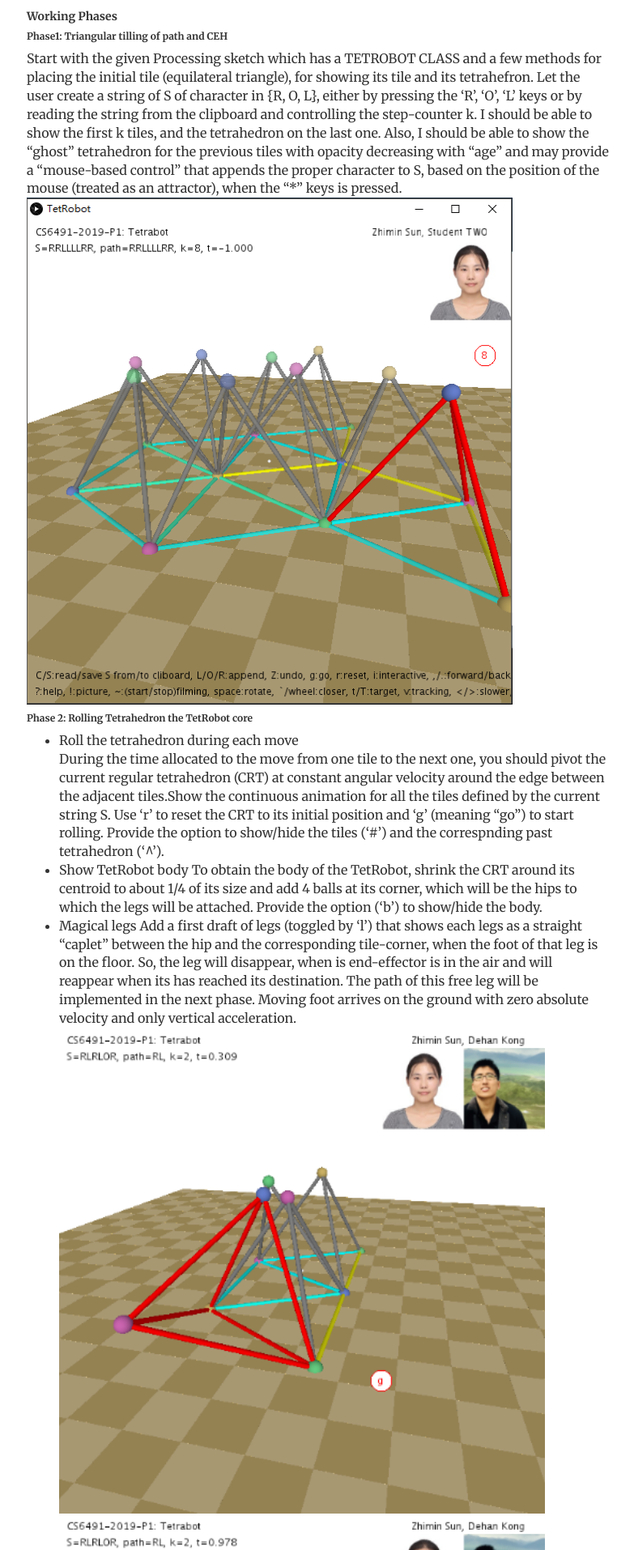
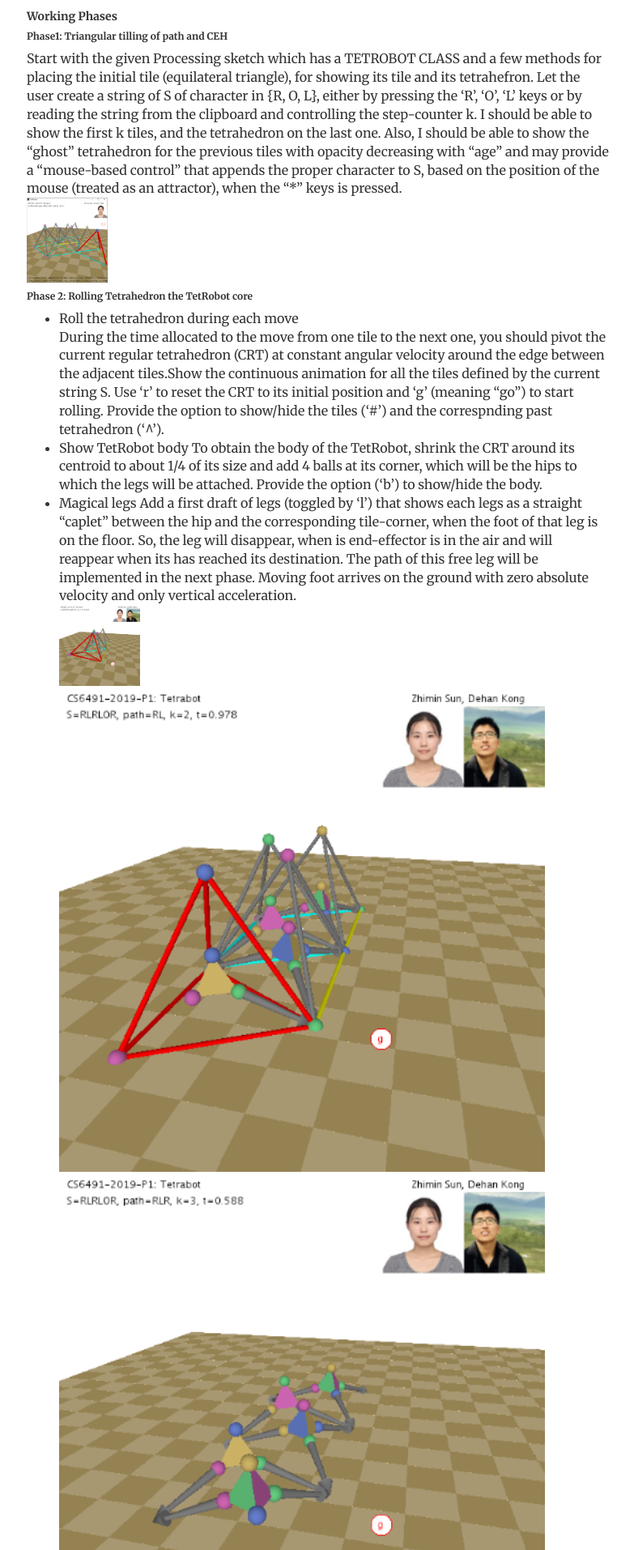
Before and after one commit to Zoe353/Zoe353.github.io, a Jekyll site: the page built from _projectposts/2019-12-12-project0.md, in a window 1280 px wide. Shown: the part 352-2266 px from the top of the page at 81% size, without its empty margins (247-1030 px from the left). Built offline with Jekyll 4.4.1, drawn with Linux system fonts in a browser that asks for light colours.

```diff
--- a/_projectposts/2019-12-12-project0.md
+++ b/_projectposts/2019-12-12-project0.md
@@ -17,7 +17,7 @@
 its tile and its tetrahefron. Let the user create a string of S of character in {R, O, L}, either by pressing the 'R', 'O', 'L' keys or by reading the string from the clipboard and
 controlling the step-counter k. I should be able to show the first k tiles, and the tetrahedron on the last one. Also, I should be able to show the "ghost" tetrahedron for the previous tiles with opacity decreasing with
 "age" and may provide a "mouse-based control" that appends the proper character to S, based on the position of the mouse (treated as an attractor), when the "*" keys is pressed.
-<img  class="img-content" alt="Zhimin Sun" width="600"  src="/assets/img/TetRobotPhase1.PNG">
+<img  class="img-content" alt="Zhimin Sun" width="100"  src="/assets/img/TetRobotPhase1.PNG">
 ###### Phase 2: Rolling Tetrahedron the TetRobot core
 * Roll the tetrahedron during each move
 During the time allocated to the move from one tile to the next one, you should pivot the current regular tetrahedron (CRT) at constant angular
@@ -30,7 +30,7 @@
 Add a first draft of legs (toggled by 'l') that shows each legs as a straight "caplet" between the hip and the corresponding tile-corner, when the foot of that leg is on the floor. So, the leg will
 disappear, when is end-effector is in the air and will reappear when its has reached its destination. The path of this free leg will be implemented in the next phase. Moving foot arrives on the ground with zero absolute velocity and only
 vertical acceleration.
-<img  class="img-content" alt="Zhimin Sun" width="600"  src="/assets/img/TetRobotPhase2-1.PNG"> <img  class="img-content" alt="Zhimin Sun" width="600"  src="/assets/img/TetRobotPhase2-2.PNG"> <img  class="img-content" alt="Zhimin Sun" width="600"  src="/assets/img/TetRobotPhase2-3.PNG">
+<img  class="img-content" alt="Zhimin Sun" width="100"  src="/assets/img/TetRobotPhase2-1.png"> <img  class="img-content" alt="Zhimin Sun" width="600"  src="/assets/img/TetRobotPhase2-2.PNG"> <img  class="img-content" alt="Zhimin Sun" width="600"  src="/assets/img/TetRobotPhase2-3.PNG">
 ###### Phase 3: Bending leg
 * Trajectory of the foot of the free leg
 The foot-motion starts at the opposite corner of the PET and will end at the opposite corner of the NET. Design the time-parameterized motion of that free-foot between these two places.
```
